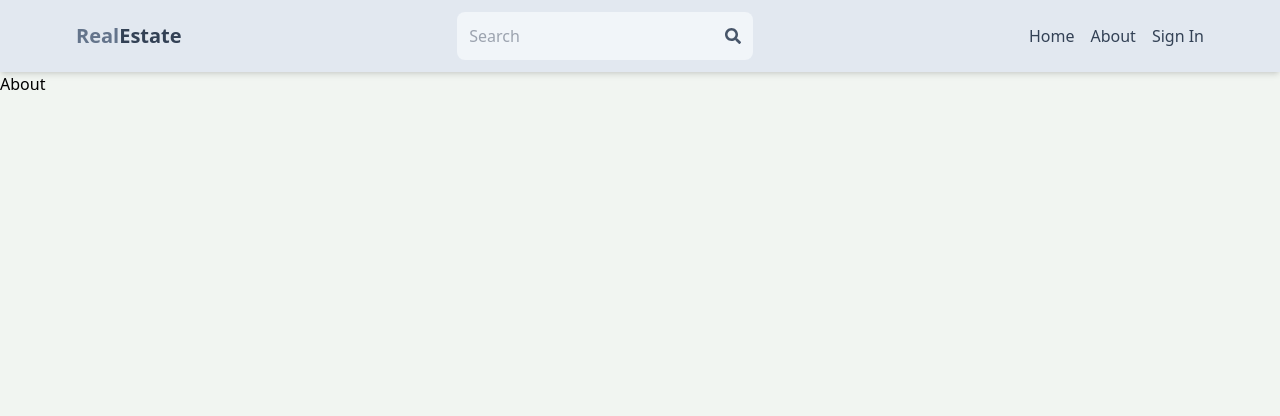
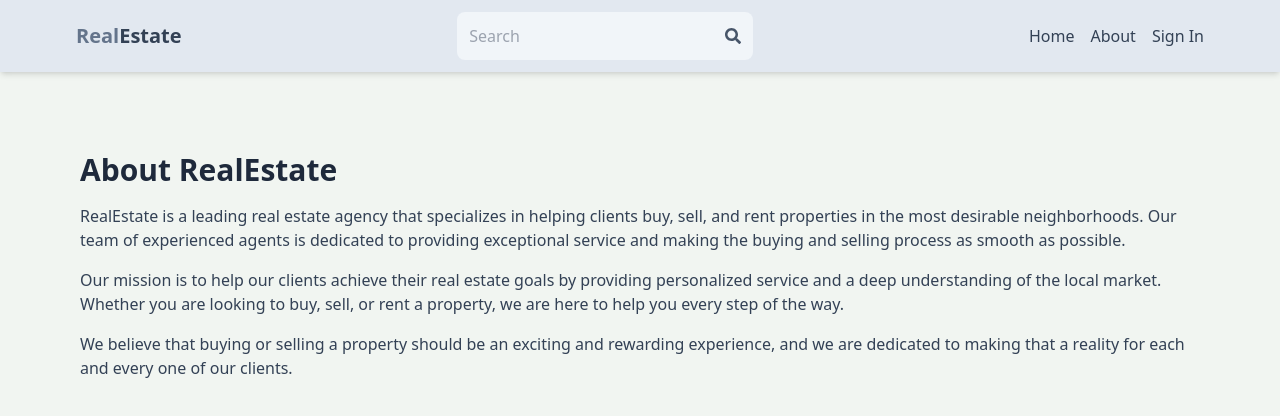
Before and after one commit to aunshpatel/realestate, a React (Vite) app in the folder client/: page /about in a window 1280 px wide. Shown: the top 416 px of the page. Built offline with nearby package versions, Linux system fonts and the light colour scheme; no server answers.

Commit message:
Update About page

```diff
--- a/client/src/pages/About.jsx
+++ b/client/src/pages/About.jsx
@@ -2,8 +2,18 @@ import React from 'react'
 
 export default function About() {
   return (
-    <h1>
-      About
-    </h1>
+    <div className='py-20 px-4 max-w-6xl mx-auto'>
+      <h1 className='text-3xl font-bold mb-4 text-slate-800'>
+        About RealEstate
+      </h1>
+      <p className='mb-4 text-slate-700'>RealEstate is a leading real estate agency that specializes in helping clients buy, sell, and rent properties in the most desirable neighborhoods. Our team of experienced agents is dedicated to providing exceptional service and making the buying and selling process as smooth as possible.</p>
+      <p className='mb-4 text-slate-700'>
+        Our mission is to help our clients achieve their real estate goals by providing personalized service and a deep understanding of the local market. Whether you are looking to buy, sell, or rent a property, we are here to help you every step of the way.
+      </p>
+      <p className='mb-4 text-slate-700'>
+        {/* Our team of agents has a wealth of experience and knowledge in the real estate industry, and we are committed to providing the highest level of service to our clients. */}
+        We believe that buying or selling a property should be an exciting and rewarding experience, and we are dedicated to making that a reality for each and every one of our clients.
+      </p>
+    </div>
   )
 }
```
